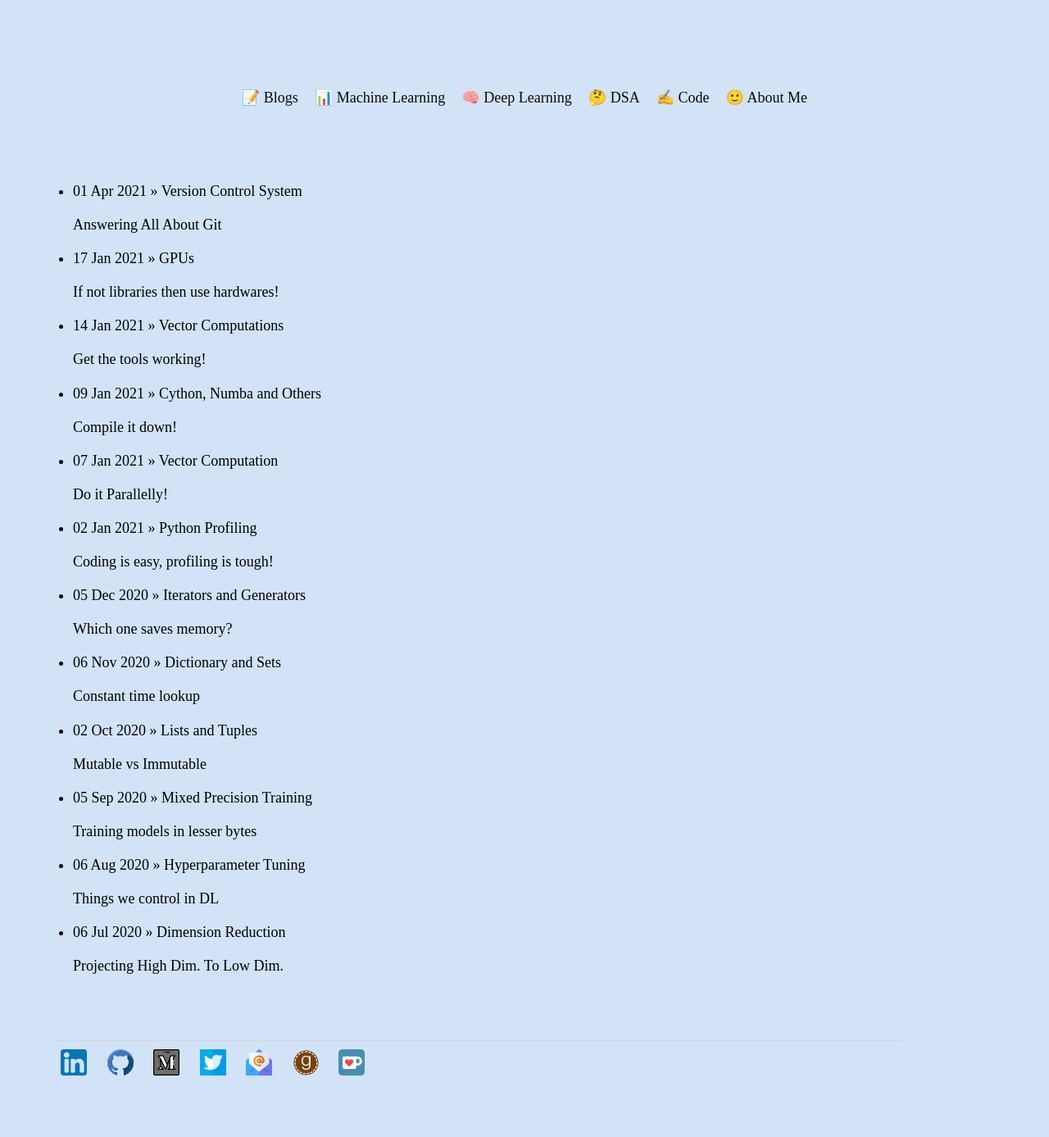
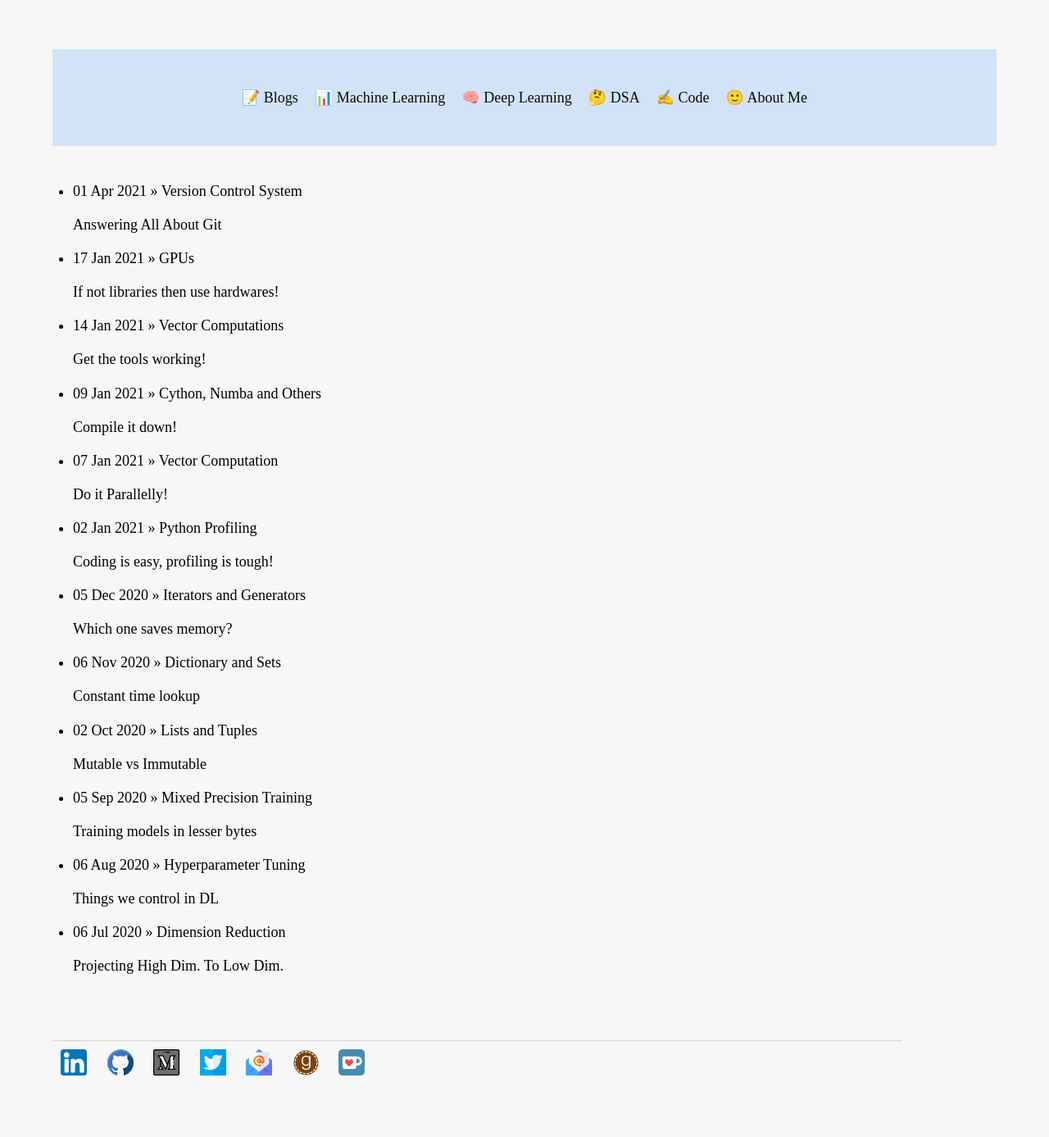
Before and after one commit to Mayurji/mayurji.github.io, a Jekyll site: the page built from index.html, in a window 1280 px wide. Shown: the whole page at 82% size. Built offline with Jekyll 4.4.1, drawn with Linux system fonts in a browser that asks for light colours; nearby versions of some CDN libraries.

Commit message:
change bg color

```diff
--- a/_layouts/default.html
+++ b/_layouts/default.html
@@ -10,7 +10,7 @@
 		<link rel="stylesheet" href="https://cdnjs.cloudflare.com/ajax/libs/font-awesome/5.12.0-2/css/all.min.css" integrity="sha256-46r060N2LrChLLb5zowXQ72/iKKNiw/lAmygmHExk/o=" crossorigin="anonymous" />
 
 	</head>
-	<body style="background-color:#d2e3f7;" style="width:90%"> <!-- #d9d6d6 -->
+	<body style="background-color:#f7f7f7;" style="width:90%"> <!-- #d9d6d6 -->
 		 <nav>
 		   <!-- <div class="logo"><h2>📝</h2></div>-->
 		    <div class="openMenu"><i class="fa fa-bars"></i></div>
```
